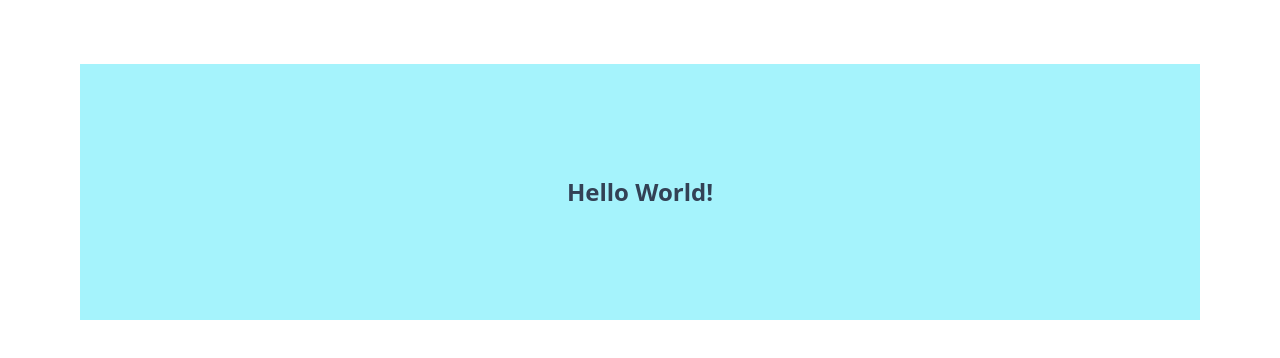
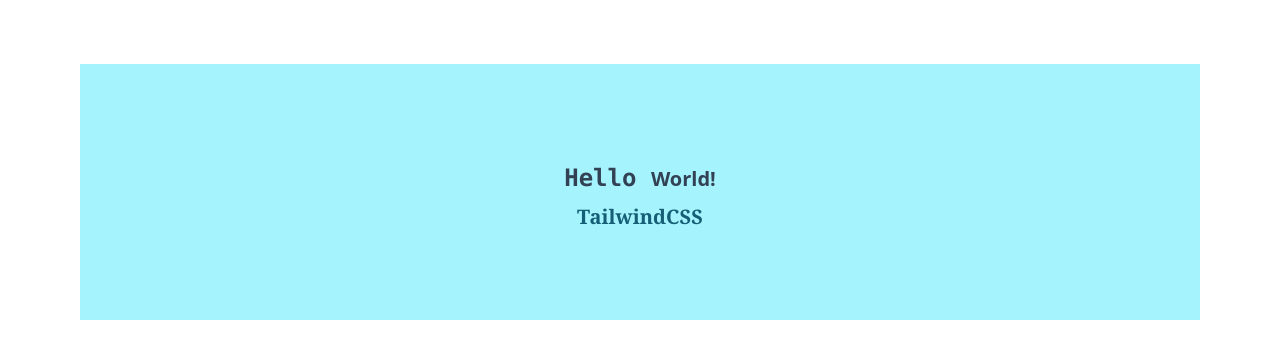
Before and after one commit to said-alrove/platziFood-tailwind, a website: page public/index.html in a window 1280 px wide. Drawn offline with Linux system fonts and the light colour scheme.

Commit message:
Update the used Tailwind utilities

```diff
--- a/public/index.html
+++ b/public/index.html
@@ -14,7 +14,12 @@
 </head>
 <body class="px-20">
     <div class="w-full h-64 bg-cyan-200 header mt-16">
-        <h2 class="selection:bg-blue-200">Hello World!</h2>
+        <h2 class="selection:bg-blue-200 block">
+            Hello <span class="font-['Open_Sans'] text-tiny">World!</span>
+        </h2>
+        <h3 class="font-serif font-[900] text-xl not-italic antialiased text-cyan-800 selection:bg-zinc-100 selection:text-cyan-600">
+            TailwindCSS
+        </h3>
     </div>
 </body>
 </html>
--- a/styles/app.css
+++ b/styles/app.css
@@ -4,7 +4,10 @@
 
 @layer components {
     .header {
-        @apply flex justify-center items-center;
-        > h2 { @apply text-2xl text-slate-700 font-bold; }
+        @apply flex justify-center items-center flex-col;
+        > h2 {
+            @apply text-2xl text-slate-700 font-bold font-mono;
+            padding: theme("spacing.2") theme("spacing.4");
+        }
     }
 }
```
Also changed, not shown: public/styles/app.css.
